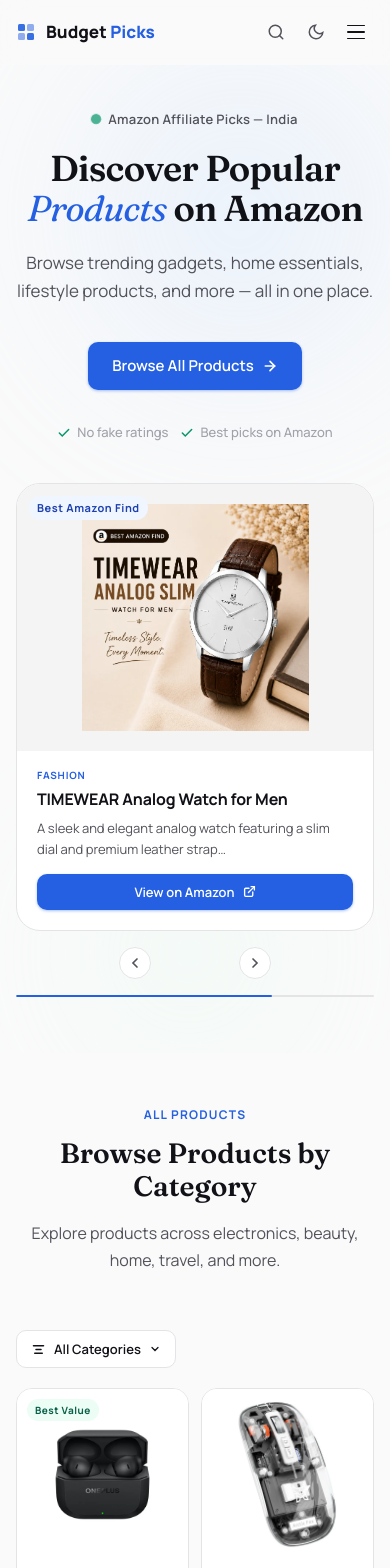
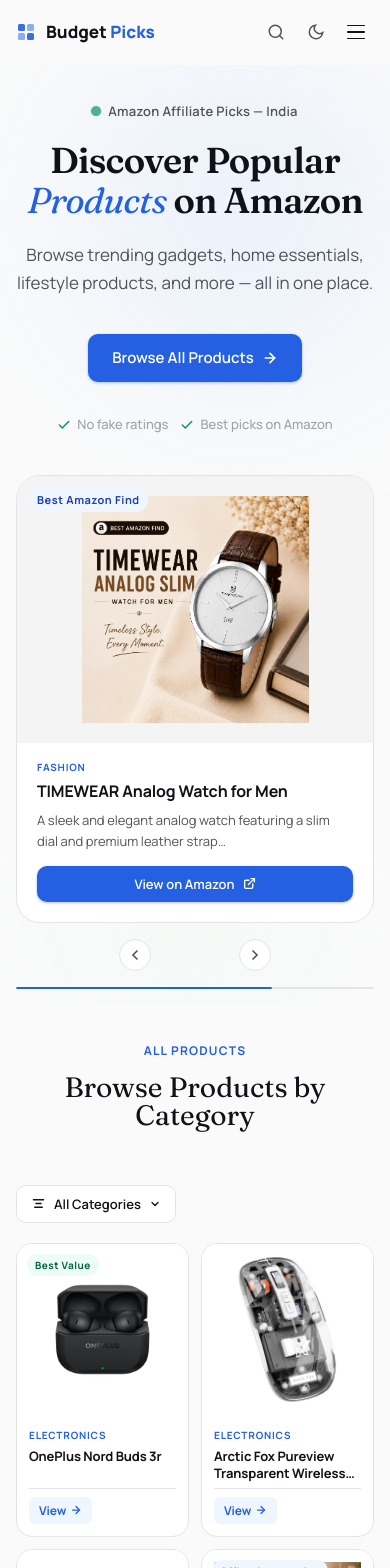
Before and after one commit to JayeshDev-25/Affiliate-website, a React (Vite) app: page / in a window 390 px wide. Shown: the top 1568 px of the page. Built offline with nearby package versions, Linux system fonts and the light colour scheme.

Commit message:
layout adjustment

```diff
--- a/src/App.css
+++ b/src/App.css
@@ -133,16 +133,16 @@
 .section-title {
   font-family: var(--font-display);
   font-size: clamp(28px, 4vw, 40px);
-  font-weight: 600;
+  font-weight: 200;
   color: var(--text-primary);
-  line-height: 1.2;
+  line-height: 1;
   margin-bottom: 16px;
 }
 
 .section-subtitle {
   font-size: 16px;
   color: var(--text-secondary);
-  line-height: 1.7;
+  line-height: 1;
 }
 
 /* ============ BADGE ============ */
@@ -242,6 +242,9 @@
 
 @media (max-width: 480px) {
   .section { padding: 48px 0; }
+  #products {
+    padding-top: 24px;
+  }
 }
 
 /* Products layout — sidebar + grid */
@@ -261,9 +264,12 @@
     flex-direction: column;
     gap: 0;
   }
+  #products {
+    padding-top: 32px;
+  }
 }
 
 /* Add this */
 #products {
-  padding-top: 48px;
+  padding-top: 32px;
 }
--- a/src/App.jsx
+++ b/src/App.jsx
@@ -9,7 +9,7 @@
 import { PRODUCTS } from "./data/products";
 
 // Build grouped structure automatically from product data
-// Result: { "Tech": ["Accessories", "Electronics"], "Men's": ["Accessories", "Fashion", "Footwear"], ... }
+
 const GROUPED_CATEGORIES = PRODUCTS.reduce((acc, p) => {
   if (!acc[p.group]) acc[p.group] = new Set();
   acc[p.group].add(p.category);
@@ -76,10 +76,6 @@
     ? activeGroup
     : "Browse Products by Category";
 
-  const sectionSubtitle = searchQuery.trim()
-    ? `${filteredProducts.length} product${filteredProducts.length !== 1 ? "s" : ""} found`
-    : "Explore products across electronics, beauty, home, travel, and more.";
-
   return (
     <div className="app">
       <Navbar
@@ -99,7 +95,6 @@
           <div className="section-header">
             <span className="section-eyebrow">All Products</span>
             <h2 className="section-title">{sectionTitle}</h2>
-            <p className="section-subtitle">{sectionSubtitle}</p>
           </div>
 
           <div className="products-layout">
@@ -120,8 +115,6 @@
         </div>
       </section>
 
-
-
       {selectedProduct && (
         <ProductModal
           product={selectedProduct}
--- a/src/components/Hero.css
+++ b/src/components/Hero.css
@@ -324,7 +324,7 @@
 }
 
 @media (max-width: 900px) {
-  .hero { padding: 56px 0 72px; }
+  .hero { padding: 56px 0 32px; }
   .hero-container {
     grid-template-columns: 1fr;
     gap: 40px;
@@ -341,7 +341,7 @@
 }
 
 @media (max-width: 480px) {
-  .hero { padding: 40px 0 56px; }
+  .hero { padding: 32px 0 16px; }
   .hero-trust { gap: 12px; }
   .hero-carousel-img { aspect-ratio: 4/3; }
 }
```
